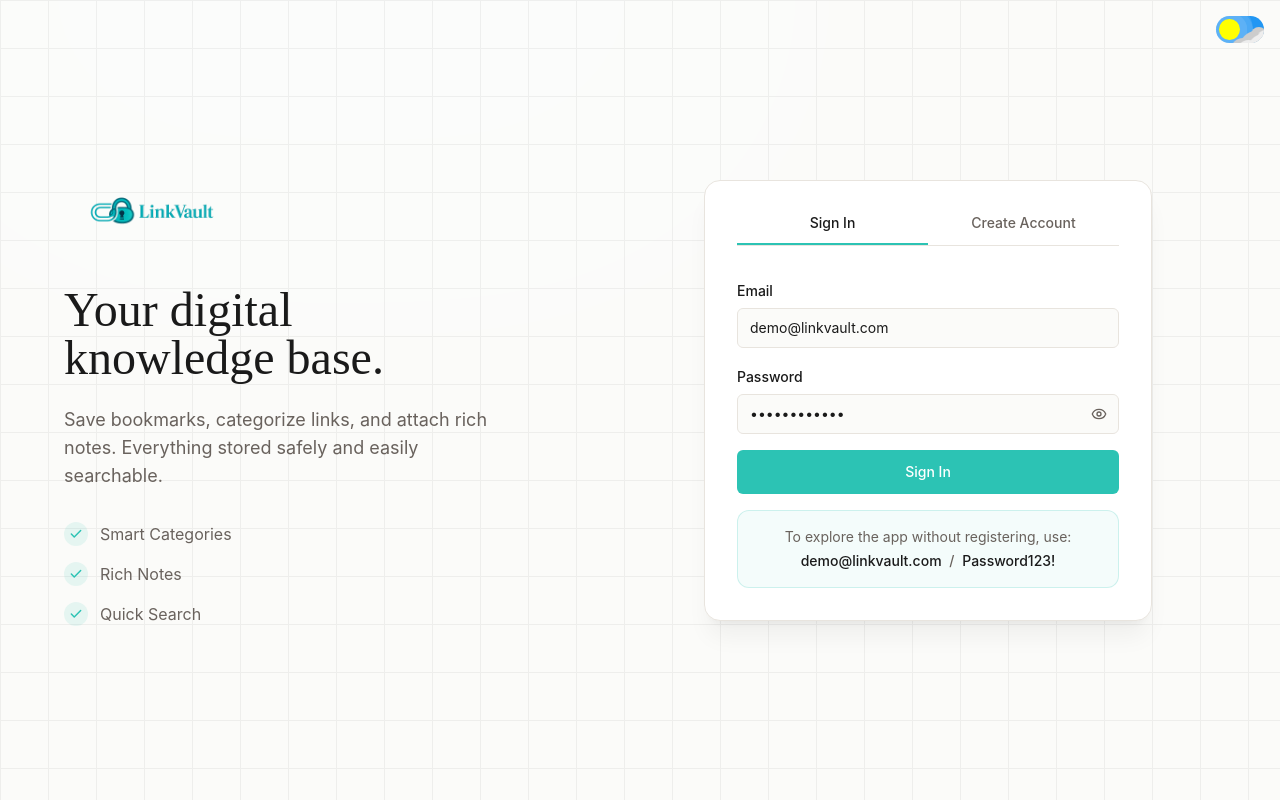
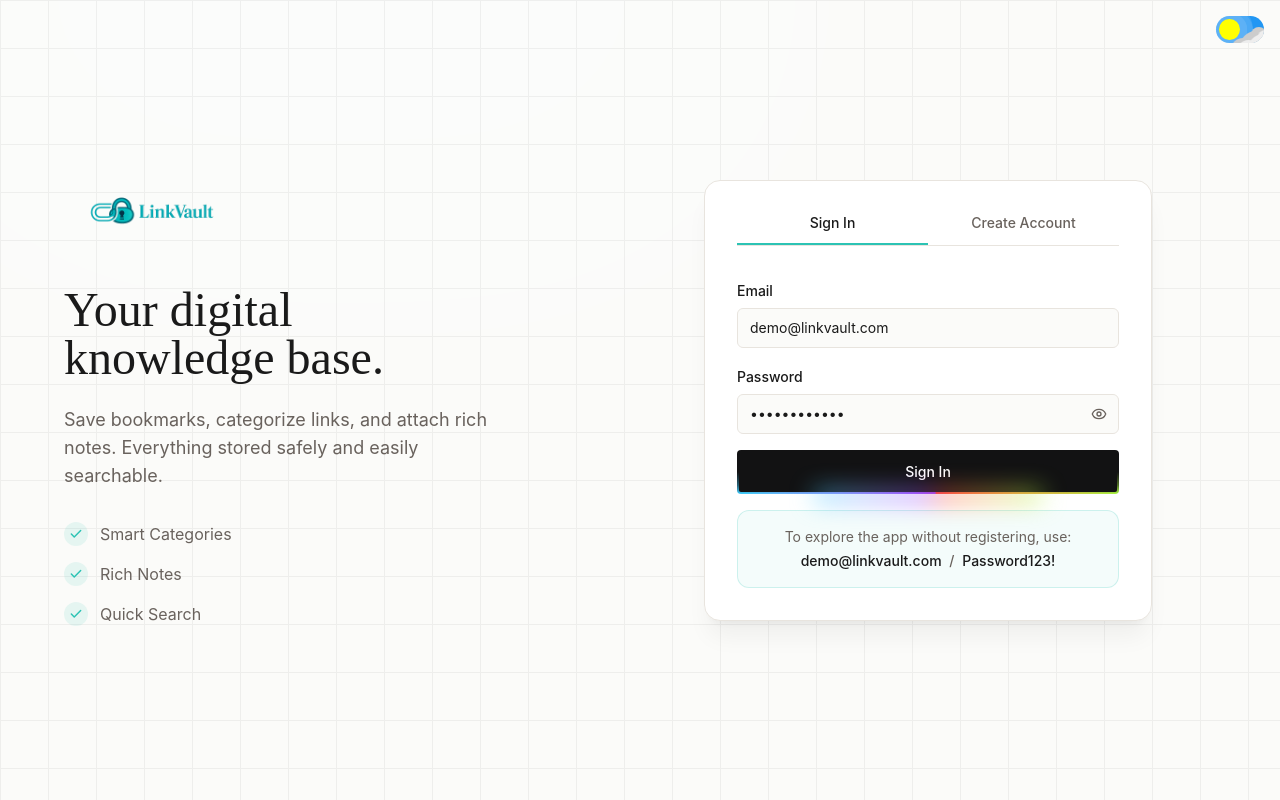
Before and after one commit to MohammedAdel110/LinkVault_DEPI_FEND, a React (Vite) app: page /login in a window 1280 px wide. Built offline with nearby package versions, Linux system fonts and the light colour scheme.

Commit message:
ui: use RainbowButton for the Sign In button on the login page

```diff
--- a/src/pages/Login.jsx
+++ b/src/pages/Login.jsx
@@ -8,6 +8,7 @@ import apiClient from "@/api/client";
 import { Input } from "@/components/ui/input";
 import { Label } from "@/components/ui/label";
 import { Button } from "@/components/ui/button";
+import { RainbowButton } from "@/components/ui/rainbow-button";
 import { ThemeToggle } from "@/components/ThemeToggle";
 import { cn } from "@/lib/utils";
 
@@ -297,7 +298,7 @@ export default function Login() {
                 {errors.password && <p className="text-xs text-destructive mt-1">{errors.password}</p>}
               </div>
 
-              <Button type="submit" className="w-full mt-6 h-11" disabled={loading}>
+              <RainbowButton type="submit" className="w-full mt-6 h-11" disabled={loading}>
                 {loading ? (
                   <Loader2 className="mr-2 h-4 w-4 animate-spin" />
                 ) : isLogin ? (
@@ -305,7 +306,7 @@ export default function Login() {
                 ) : (
                   "Create Account"
                 )}
-              </Button>
+              </RainbowButton>
 
               {isLogin && (
                 <div className="mt-6 p-4 rounded-xl bg-accent/5 border border-accent/20 text-center text-sm">
```
